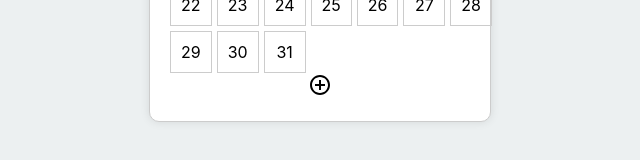
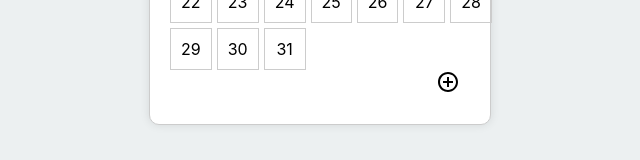
Before and after one commit to aiwuio/calendar-react, a React (Create React App) app: page / in a window 1280 px wide. Shown: the part 488-648 px from the top of the page, without its empty margins (320-960 px from the left). Built offline with nearby package versions, Linux system fonts and the light colour scheme; the HTML template or start-up script is replaced by a standard one.

Commit message:
Update App.css

```diff
--- a/src/App.css
+++ b/src/App.css
@@ -98,6 +98,19 @@ select.year {
   margin-bottom: 5px;
 }
 
+.add-icon {
+  display: flex;
+  align-items: center;
+  justify-content: flex-end;
+  margin-top: auto;
+  margin-bottom: 10px; /* Добавляет отступ снизу */
+  margin-right: 10px; /* Добавляет отступ справа */
+}
+
+.add-icon svg {
+  margin-left: 5px;
+}
+
 /* Добавил стили для кнопок "Назад" и "Вперед" */
 .month-navigation button {
   font-size: 16px;
```
